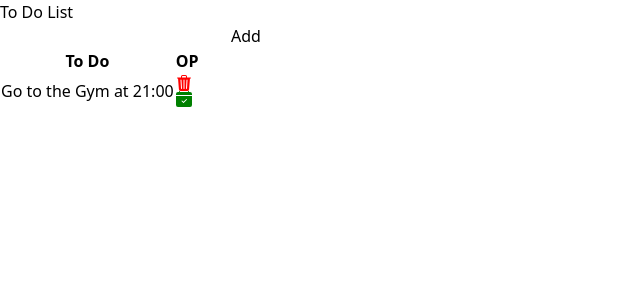
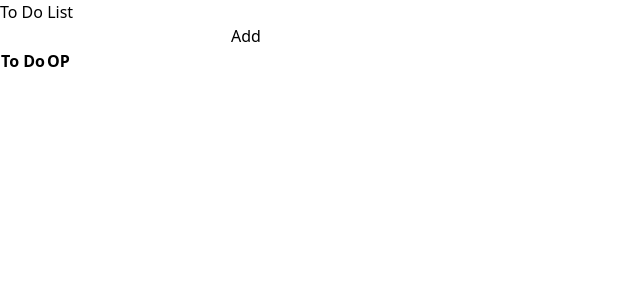
Before and after one commit to jsaraj/To-Do-List, a React (Vite) app: page / in a window 1280 px wide. Shown: the top 300 px of the page, without its empty margins (0-640 px from the left). Built offline with nearby package versions, Linux system fonts and the light colour scheme.

Commit message:
Add delete action in project

```diff
--- a/src/App.jsx
+++ b/src/App.jsx
@@ -1,4 +1,4 @@
-import { useState,useRef } from 'react'
+import { useState, useRef, useEffect } from 'react'
 import './App.css'
 import Layout from './components/Layout'
 import Header from './components/Header'
@@ -8,16 +8,19 @@ import Form from './components/Form'
 function App() {
 
   const [inputValue, setInputValue] = useState('');
+  const [todo, setTodo] = useState([]);
   const intervalRef = useRef(0);
 
   const inputHandler = (e) => {
     e.preventDefault();
-    console.log(inputValue)
-    intervalRef.current.txt1.value=''
+    setTodo([...todo, { id: Date.now(), title: inputValue }])
+    intervalRef.current.txt1.value = ''
+
   }
 
-  const delHandler = () => {
-    console.log("Delete");
+  const delHandler = (id) => {
+    const newTodo = todo.filter((item) => item.id !== id);
+    setTodo(newTodo)
   }
 
   const doneHandler = () => {
@@ -28,8 +31,8 @@ function App() {
     <>
       <Layout>
         <Header />
-        <Form change={(e)=>setInputValue(e.target.value)} inputHandler={inputHandler} intervalRef={intervalRef} />
-        <List delHandler={delHandler} doneHandler={doneHandler} />
+        <Form change={(e) => setInputValue(e.target.value)} inputHandler={inputHandler} intervalRef={intervalRef} />
+        <List delHandler={delHandler} doneHandler={doneHandler} todos={todo} />
       </Layout>
     </>
   )
--- a/src/components/List.jsx
+++ b/src/components/List.jsx
@@ -3,7 +3,7 @@
 import React from 'react'
 import ListItem from "./ListItem";
 
-function List({doneHandler,delHandler}) {
+function List({ doneHandler, delHandler, todos }) {
 
     return (
         <div className='py-5 '>
@@ -12,7 +12,12 @@ function List({doneHandler,delHandler}) {
                     <th className='w-10/12 border border-orange-400'>To Do</th>
                     <th className='w-2/12'>OP</th>
                 </tr>
-                <ListItem title='Go to the Gym at 21:00' delHandler={delHandler} doneHandler={doneHandler}/>
+                {
+                    todos && todos.map((todo) => {
+                       return <ListItem key={todo.id} id={todo.id} title={todo.title} delHandler={delHandler} doneHandler={doneHandler} />
+                    })
+                }
+
             </table>
         </div>
 
--- a/src/components/ListItem.jsx
+++ b/src/components/ListItem.jsx
@@ -2,12 +2,12 @@
 import { BsCalendarCheckFill, BsTrash3Fill } from "react-icons/bs";
 import React from 'react'
 
-function ListItem({title,delHandler,doneHandler}) {
+function ListItem({id,title,delHandler,doneHandler}) {
     return (
         <>
             <tr className='border border-orange-400 h-10'>
                 <td className='text-center border border-orange-400'>{title}</td>
-                <td className='flex justify-around pt-3 text-lg'><BsTrash3Fill className="cursor-pointer" color="red" onClick={delHandler} /><BsCalendarCheckFill className="cursor-pointer" color="green" onClick={doneHandler} /></td>
+                <td className='flex justify-around pt-3 text-lg'><BsTrash3Fill className="cursor-pointer" color="red" onClick={()=>delHandler(id)} /><BsCalendarCheckFill className="cursor-pointer" color="green" onClick={doneHandler} /></td>
             </tr>
         </>
     )
```
